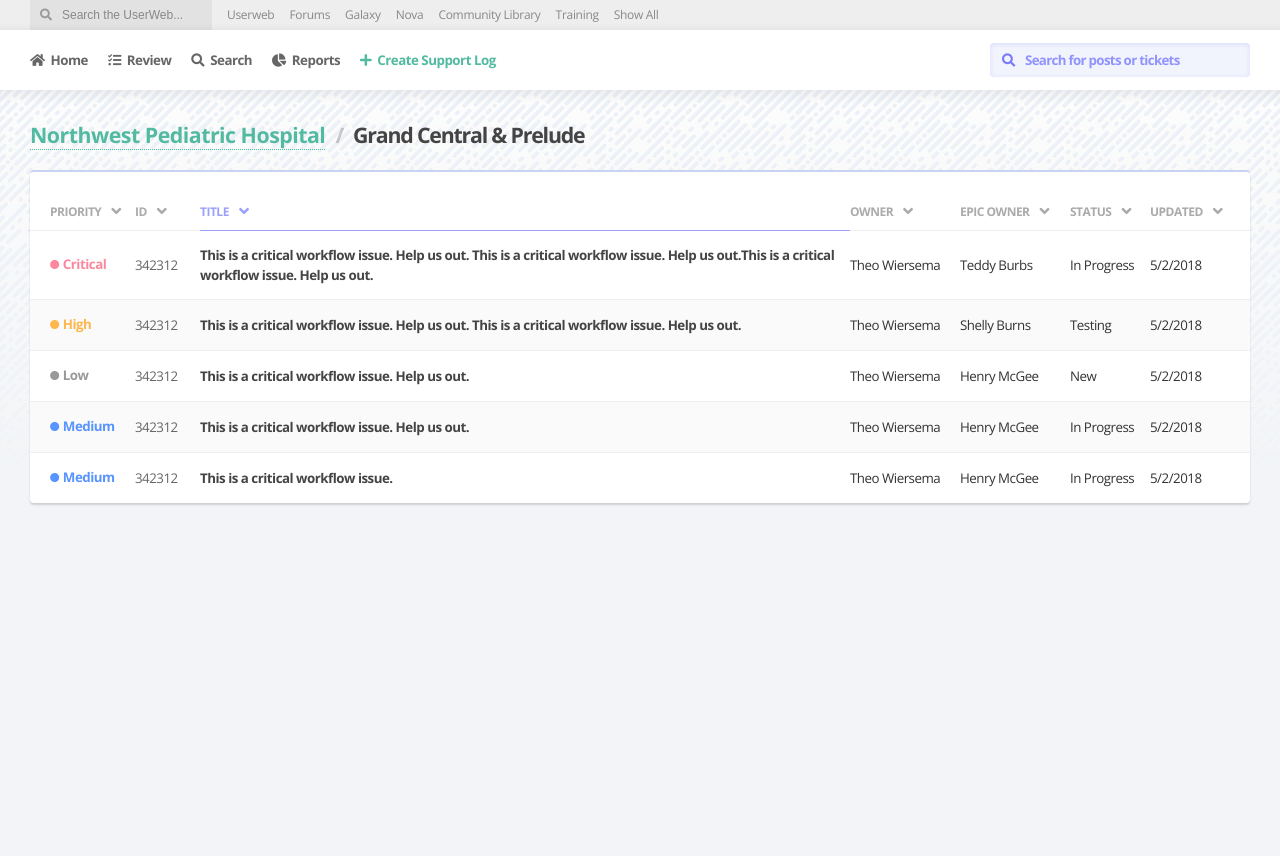
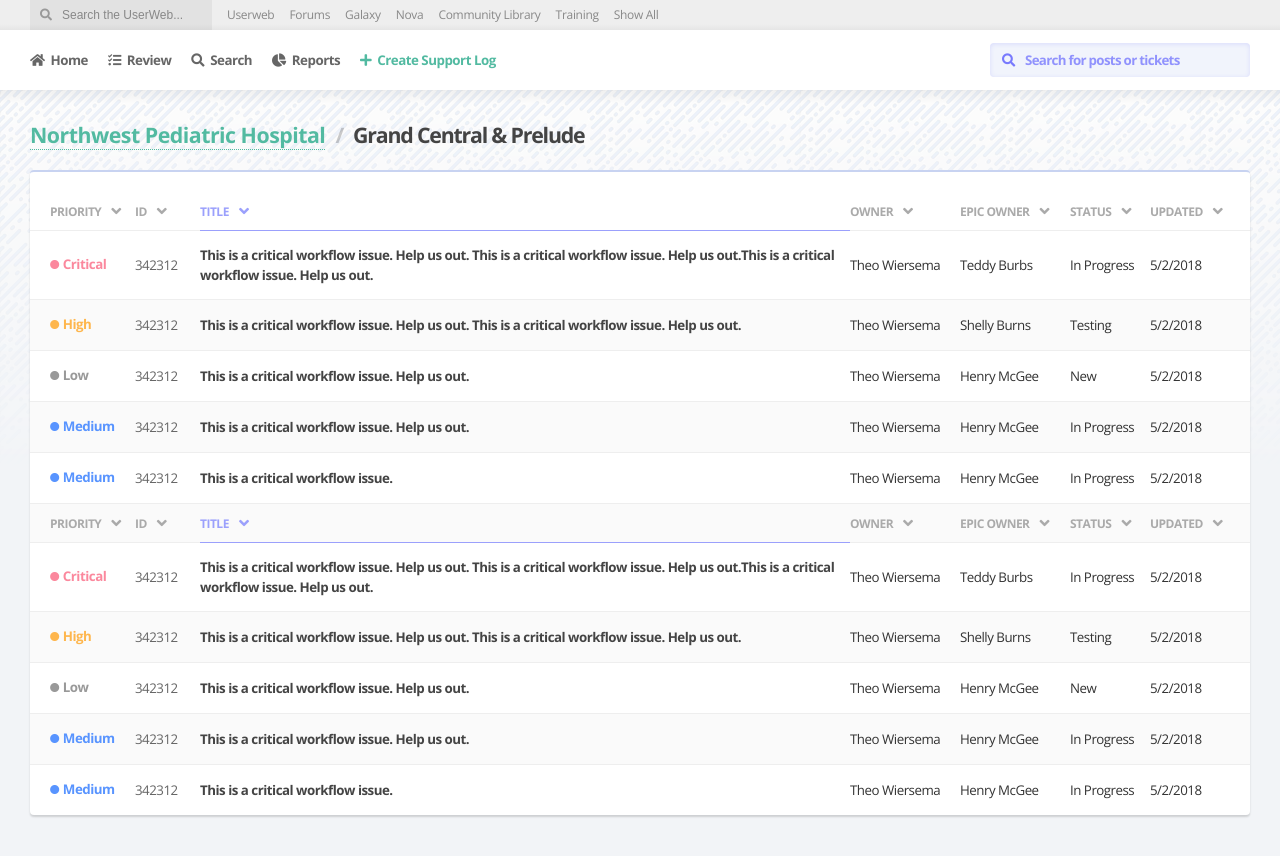
Before and after one commit to TeddyBurnsides/theowiersema.github.io, a plain HTML site: page sherlock/allposts.html in a window 1280 px wide. Shown: the top 856 px of the page. Drawn offline with nearby package versions, Linux system fonts and the light colour scheme.

Commit message:
Update allposts.html

```diff
--- a/sherlock/allposts.html
+++ b/sherlock/allposts.html
@@ -220,6 +220,62 @@
          <td>In Progress</td>
          <td>5/2/2018</td>
     </tr>
+    <tr>
+      <th>Priority<i class="fa fa-angle-down"></i></th>
+      <th>ID<i class="fa fa-angle-down"></i></th>
+      <th>Title<i class="fa fa-angle-down"></i></th>
+      <th>Owner<i class="fa fa-angle-down"></i></th>
+      <th>Epic Owner<i class="fa fa-angle-down"></i></th>
+      <th>Status<i class="fa fa-angle-down"></i></th>
+      <th>Updated<i class="fa fa-angle-down"></i></th>
+    </tr>
+  </thead>
+  <tbody>
+    <tr data-href="index.html">
+      <td class="critical"><i class="fa fa-circle"></i>Critical</td>
+      <td>342312</td>
+      <td>This is a critical workflow issue. Help us out. This is a critical workflow issue. Help us out.This is a critical workflow issue. Help us out.</td>
+      <td><img src="profile1.jpg" />Theo Wiersema</td>
+      <td><img src="profile2.jpg" />Teddy Burbs</td>
+      <td>In Progress</td>
+      <td>5/2/2018</td>
+    </tr>
+    <tr data-href="index.html">
+         <td class="high"><i class="fa fa-circle"></i>High</td>
+         <td>342312</td>
+         <td>This is a critical workflow issue. Help us out. This is a critical workflow issue. Help us out.</td>
+         <td><img src="profile3.jpg" />Theo Wiersema</td>
+         <td><img src="profile4.jpg" />Shelly Burns</td>
+         <td>Testing</td>
+         <td>5/2/2018</td>
+    </tr>
+    <tr data-href="index.html">
+         <td class="low"><i class="fa fa-circle"></i>Low</td>
+         <td>342312</td>
+         <td>This is a critical workflow issue. Help us out. </td>
+         <td><img src="profile1.jpg" />Theo Wiersema</td>
+         <td><img src="profile1.jpg" />Henry McGee</td>
+         <td>New</td>
+         <td>5/2/2018</td>
+    </tr>
+    <tr data-href="index.html">
+         <td class="medium"><i class="fa fa-circle"></i>Medium</td>
+         <td>342312</td>
+         <td>This is a critical workflow issue. Help us out. </td>
+         <td><img src="profile5.jpg" />Theo Wiersema</td>
+         <td><img src="profile1.jpg" />Henry McGee</td>
+         <td>In Progress</td>
+         <td>5/2/2018</td>
+    </tr>
+    <tr data-href="index.html">
+         <td class="medium"><i class="fa fa-circle"></i>Medium</td>
+         <td>342312</td>
+         <td>This is a critical workflow issue. </td>
+         <td><img src="profile1.jpg" />Theo Wiersema</td>
+         <td><img src="profile4.jpg" />Henry McGee</td>
+         <td>In Progress</td>
+         <td>5/2/2018</td>
+    </tr>
   </tbody>
 </table>
      </div>
```
